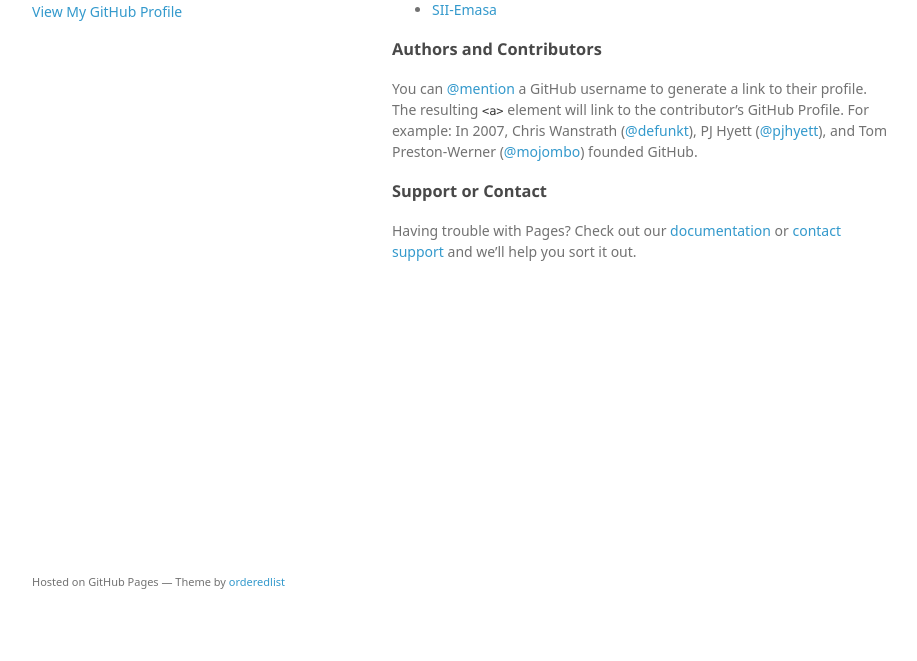
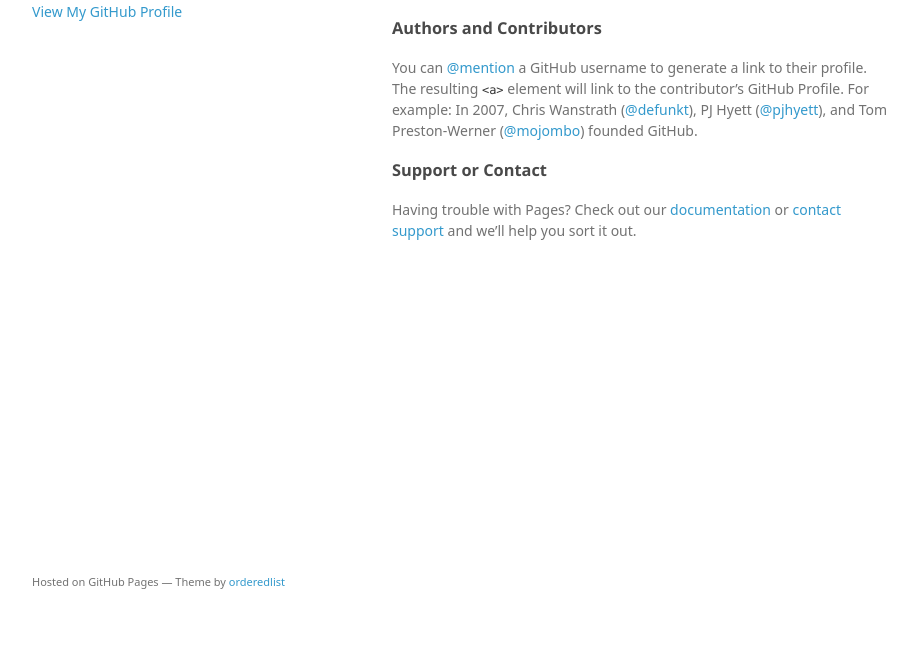
Before and after one commit to eduardogr/eduardogr.github.io, a plain HTML site: page index.html in a window 1280 px wide. Shown: the part 139-800 px from the top of the page, without its empty margins (178-1095 px from the left). Drawn offline with Linux system fonts and the light colour scheme; a web font is replaced by a local one.

Commit message:
Update index.html

```diff
--- a/index.html
+++ b/index.html
@@ -28,7 +28,6 @@
 <ul>
   <li><a href="http://eduardogr.github.io/ESXi-tools/">ESXi-tools</a></li>
   <li><a href="http://eduardogr.github.io/Understanding-Monads/">Understanding-Monads</a></li>
-  <li><a href="http://eduardogr.github.io/SII-Emasa/">SII-Emasa</a></li>
 </ul>
 
 <h3>
```
